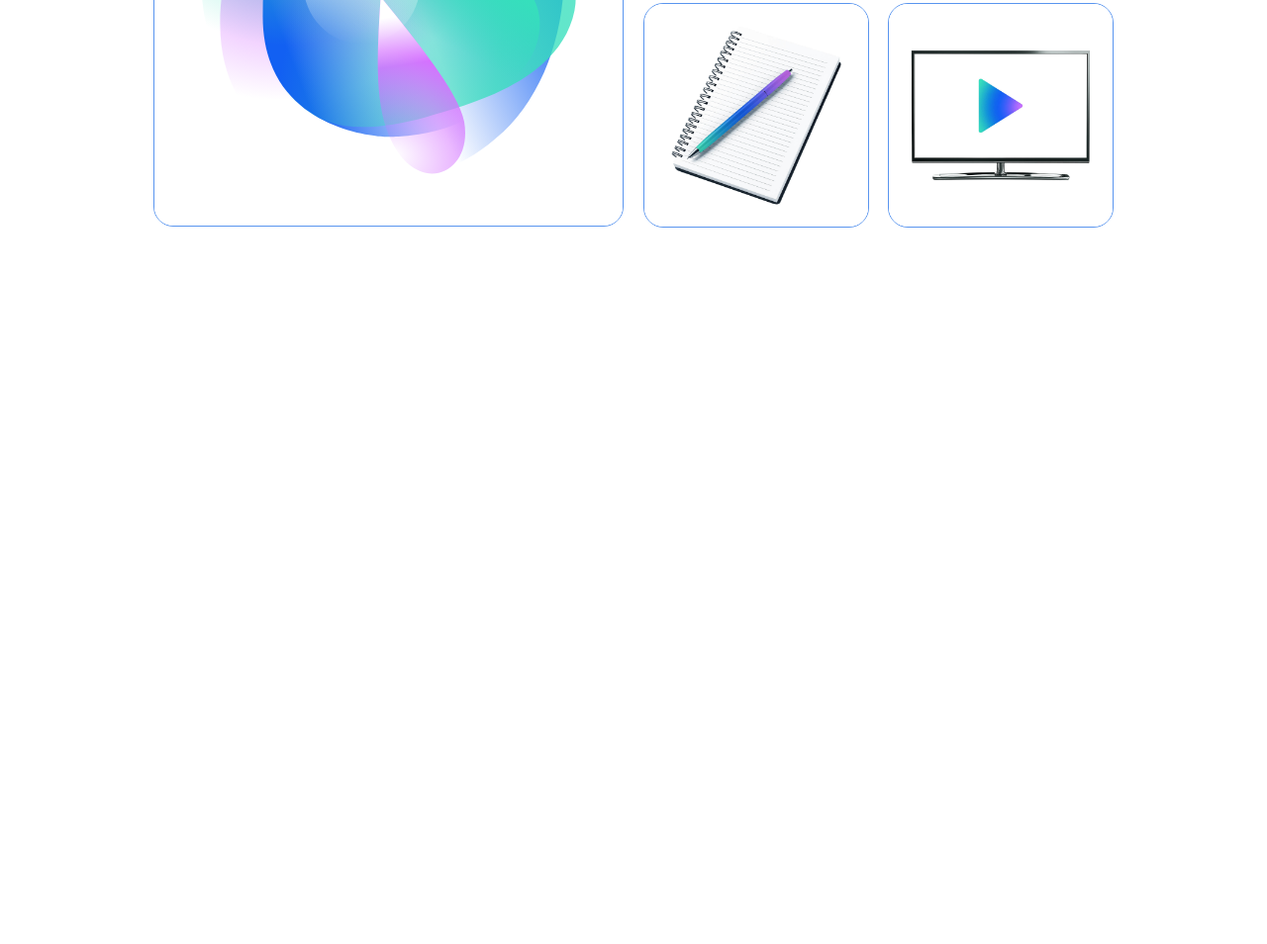
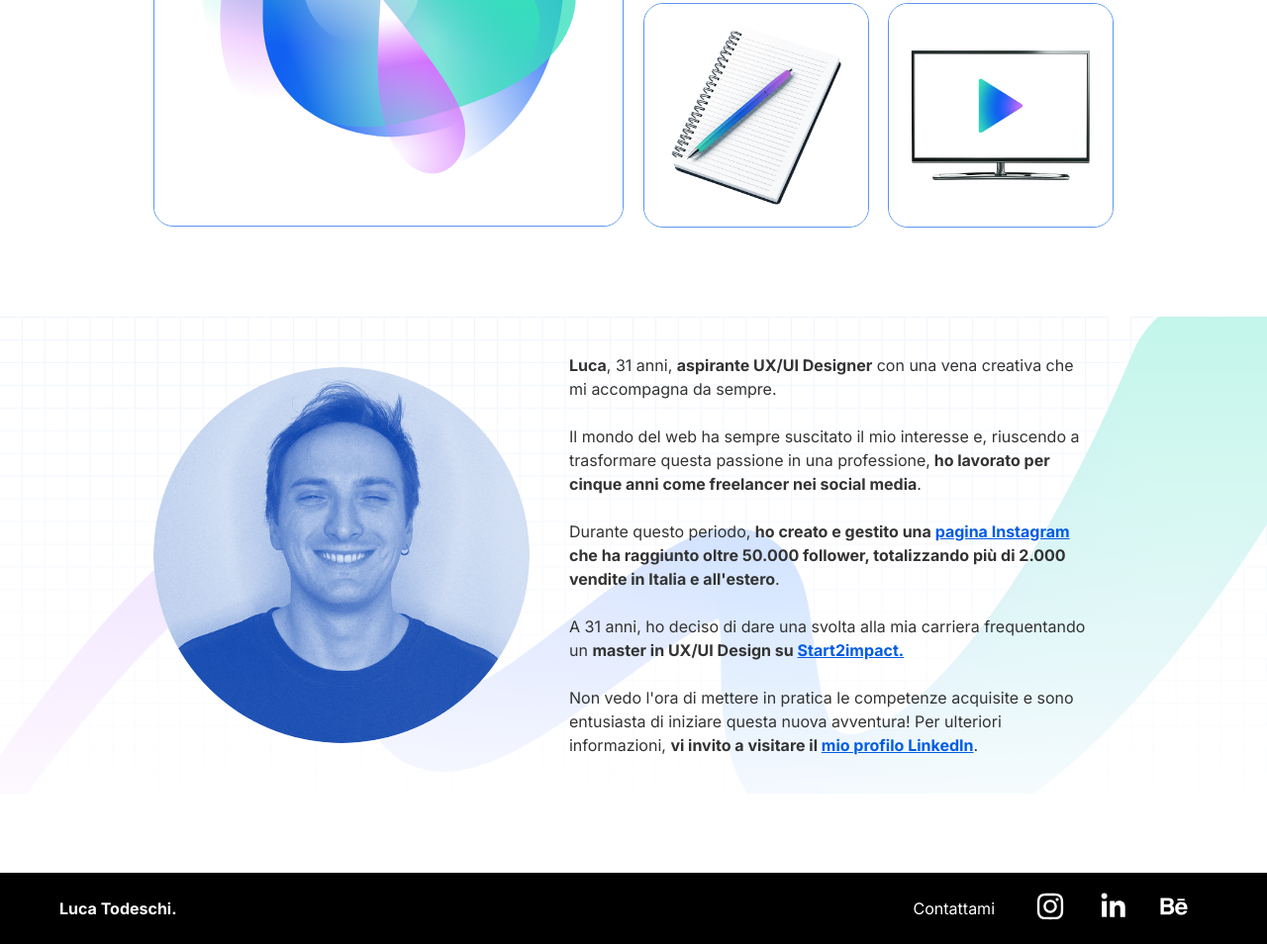
Before and after one commit to Luca-todeschi/luca-todeschi.github.io, a plain HTML site: page about-me.html in a window 1280 px wide. Shown: the part 699-1653 px from the top of the page at 99% size. Before the commit the page ends 1019 px from the top, so only its background shows below. Drawn offline with Linux system fonts and the light colour scheme.

Commit message:
finito versione desktop

```diff
--- a/about-me.html
+++ b/about-me.html
@@ -1,5 +1,6 @@
 <!DOCTYPE html>
 <html lang="en">
+
 <head>
     <meta charset="UTF-8">
     <meta http-equiv="X-UA-Compatible" content="IE=edge">
@@ -67,13 +68,16 @@
             <div></div>
             <div>
                 <img src="/assets/img/about-me/lampagina-ridotta.png" alt="Kit Image" class="kit-image">
-            <h2>Creative Kit</h2>
-            <p class="body-large">Vuoi scoprire di più su di me? <span class="evident">Passa il mouse</span> su ogni elemento del mio Kit per ottenere tutte le informazioni!</p>
-            <div></div>
+                <h2>Creative Kit</h2>
+                <p class="body-large">Vuoi scoprire di più su di me? <span class="evident">Passa il mouse</span> su ogni
+                    elemento del mio Kit per ottenere tutte le informazioni!</p>
+                <div></div>
             </div>
         </div>
     </section>
 
+
+    <!-- Item with over effect -->
     <section class="content-section">
         <div class="grid-container">
             <div class="empty"></div>
@@ -82,7 +86,7 @@
                     <img src="/assets/img/about-me/art.svg" alt="Square Image" class="square-image">
                     <div class="overlay">
                         <p class="title body-large-bold">Creatività</p>
-                        <p class="description body-small">Sono appassionato di arte e creatività, e sono profondamente attratto da tutto ciò che stimola l'ingegno, che si tratti di un software o una tecnica pittorica.</p>
+                        <p class="description body-small">Amo l'arte e la creatività! Trovo estremamente divertente l'atto di creare, cercando sempre di mettere un pizzico di me in ogni cosa che realizzo!</p>
                     </div>
                 </div>
             </div>
@@ -91,7 +95,9 @@
                     <img src="/assets/img/about-me/vision.jpg" alt="Full Width Image" class="full-width-image">
                     <div class="overlay">
                         <p class="title body-large-bold">Tecnologia</p>
-                        <p class="description body-small">Amo la tecnologia, non c'è niente di più entusiasmante che scoprire e imparare a utilizzare un nuovo dispositivo o esplorare le potenzialità di una nuova intelligenza artificiale.</p>
+                        <p class="description body-small">Amo la tecnologia, non c'è niente di più entusiasmante che
+                            scoprire e imparare a utilizzare un nuovo dispositivo o esplorare le potenzialità di una
+                            nuova intelligenza artificiale.</p>
                     </div>
                 </div>
                 <div class="bottom-images">
@@ -99,11 +105,12 @@
                         <img src="/assets/img/about-me/notebook.jpg" alt="Half Width Image 1" class="half-width-image">
                         <div class="overlay">
                             <p class="title body-large-bold">Studio</p>
-                            <p class="description body-small">Durante il master frequentato su Start2impact, ho riscoperto la passione per lo studio e l'apprendimento di cose nuove. Ogni occasione è perfetta per arricchire il proprio bagaglio personale.</p>
+                            <p class="description body-small">Durante il master su Start2impact, ho riscoperto la passione per lo studio,gni occasione è perfetta per arricchire il proprio bagaglio personale.</p>
                         </div>
                     </div>
                     <div class="image-container">
-                        <img src="/assets/img/about-me/television.jpg" alt="Half Width Image 2" class="half-width-image">
+                        <img src="/assets/img/about-me/television.jpg" alt="Half Width Image 2"
+                            class="half-width-image">
                         <div class="overlay">
                             <p class="title body-large-bold">Film & Serie TV</p>
                             <p class="description body-small">Sono da sempre un appassionato di cinema e serie TV.
@@ -116,7 +123,59 @@
         </div>
     </section>
 
+    <!-- Inrmation about me -->
+    <section class="information-about-me">
+        <div class="grid-container">
+            <div class="empty"></div>
+            <div class="image-container-about-me">
+                <img src="assets/img/about-me/portfolio-photo.png" alt="Your Image">
+            </div>
+            <div class="text-container">
+                <p class="body-large">
+                    <b>Luca</b>, 31 anni, <b>aspirante UX/UI Designer</b> con una vena creativa che mi accompagna da sempre. <br>
+                    <br>
+                    Il mondo del web ha sempre suscitato il mio interesse e, riuscendo a trasformare questa passione in
+                    una professione,<b> ho lavorato per cinque anni come freelancer nei social media</b>. <br>
+                    <br>
+                    Durante questo periodo, <b>ho creato e gestito una <a class="custom-link" target="_blank" href="https://www.instagram.com/cartein3d/">pagina Instagram</a> che ha raggiunto oltre 50.000 follower,
+                        totalizzando più di 2.000 vendite in Italia e all'estero</b>. <br>
+                    <br>
+                    A 31 anni, ho deciso di dare una svolta alla mia carriera frequentando un <b>master in UX/UI Design su
+                    <a class="custom-link" target="_blank" href="https://www.start2impact.it/">Start2impact.</a></b><br>
+                    <br>
+                    Non vedo l'ora di mettere in pratica le competenze acquisite e sono entusiasta di iniziare questa
+                    nuova avventura! Per ulteriori informazioni, <b>vi invito a visitare il <a class="custom-link" target="_blank" href="https://www.linkedin.com/in/lucatodeschi/">mio profilo LinkedIn</a></b>.
+                </p>
+            </div>
+            <div class="empty"></div>
+        </div>
+    </section>
+
+
+    <!-- Footer section -->
+    <footer class="footer">
+        <div class="footer-left">
+            <a href="#about-me" class="footer-link body-large-bold">Luca Todeschi.</a>
+        </div>
+        <div class="footer-right">
+            <p>Contattami</p>
+            <div class="social-icons">
+                <a href="https://www.instagram.com" target="_blank">
+                    <img src="assets/img/Social logos/instagram logo.svg" alt="Instagram">
+                </a>
+                <a href="https://www.behance.net" target="_blank">
+                    <img src="assets/img/Social logos/linkedin logo.svg" alt="Behance">
+                </a>
+                <a href="https://www.linkedin.com" target="_blank">
+                    <img src="assets/img/Social logos/behance logo.svg" alt="LinkedIn">
+                </a>
+            </div>
+        </div>
+    </footer>
+
+
 
 
 </body>
+
 </html>
--- a/assets/css/about-me.css
+++ b/assets/css/about-me.css
@@ -1,15 +1,15 @@
 /* HEADER */
 header {
     position: fixed;
-    left: 0;
-    top: 0;
+    left: 0px;
+    top: 0px;
     width: 100%;
     background-color: black;
     display: flex;
     justify-content: space-between;
     align-items: center;
     height: 72px;
-    padding: 0 2.5%; /* Responsive padding */
+    padding: 0px 40px;
     z-index: 100;
 }
 
@@ -22,8 +22,8 @@ nav {
     color: white;
     text-decoration: none;
     font-weight: 500;
-    font-size: 2rem; /* Responsive font size */
-    padding-left: 1rem;
+    font-size: 32px;
+    padding-left: 20px;
 }
 
 .nav-links {
@@ -32,14 +32,15 @@ nav {
 }
 
 .nav-links li {
-    margin: 0 1rem; /* Responsive margin */
+    margin: 0 20px;
 }
 
 .nav-links a {
     color: white;
     text-decoration: none;
-    font-size: 1rem; /* Responsive font size */
+    font-size: 16px;
     font-weight: bold;
+
 }
 
 .nav-links a:hover {
@@ -121,7 +122,7 @@ nav {
     width: 100%;
     height: 100%;
     background: rgba(229, 240, 255, 0.5);
-    backdrop-filter: blur(15px);
+    backdrop-filter: blur(30px);
     opacity: 0;
     transition: opacity 0.3s ease;
     display: flex;
@@ -174,3 +175,58 @@ nav {
     flex: 1; /* Assicura che l'immagine a larghezza piena occupi lo spazio rimanente */
     height: 0px
 }
+
+/* INFORMATION ABOUT ME */
+.information-about-me {
+    width: 100%;
+    height: 482px;
+    padding: 0px 40px;
+    background-image: url('/assets/img/about-me/descritpion-background.svg');
+    background-size: cover;
+    background-repeat: no-repeat;
+    background-position: center;
+    display: grid;
+    grid-template-columns: 0.20fr 0.80fr 1.20fr 0.20fr;
+    gap: 20px;
+    box-sizing: border-box;
+    margin-bottom: 80px;
+}
+
+.information-about-me .grid-container {
+    display: contents;
+}
+
+.information-about-me .empty {
+    /* Vuoto per mantenere la griglia */
+}
+
+.information-about-me .image-container-about-me {
+    display: flex;
+    justify-content: center;
+    align-items: center;
+    height: 100%; /* Aggiungi questa riga per occupare l'intera altezza */
+}
+
+.information-about-me .image-container-about-me img {
+    max-width: 100%;
+    max-height: 433px;
+    height: auto;
+    width: auto;
+    object-fit: contain; /* Mantiene le proporzioni */
+    border-radius: 100%;
+}
+
+.information-about-me .text-container {
+    display: flex;
+    justify-content: center;
+    align-items: center;
+    padding: 20px;
+    height: 100%; /* Aggiungi questa riga per occupare l'intera altezza */
+}
+
+.information-about-me .text-container p {
+    text-align: left;
+    font-size: 16px;
+    line-height: 1.5;
+    color: #333;
+}
--- a/assets/css/general.css
+++ b/assets/css/general.css
@@ -211,3 +211,9 @@ h3 {
     width: 48px;
     height: 48px;
 }
+
+.custom-link,
+.custom-link:visited {
+    color: #025ce3;
+
+}
```
Also changed, not shown: assets/img/about-me/descritpion-background.svg (added), assets/img/about-me/portfolio-photo.png (added).
